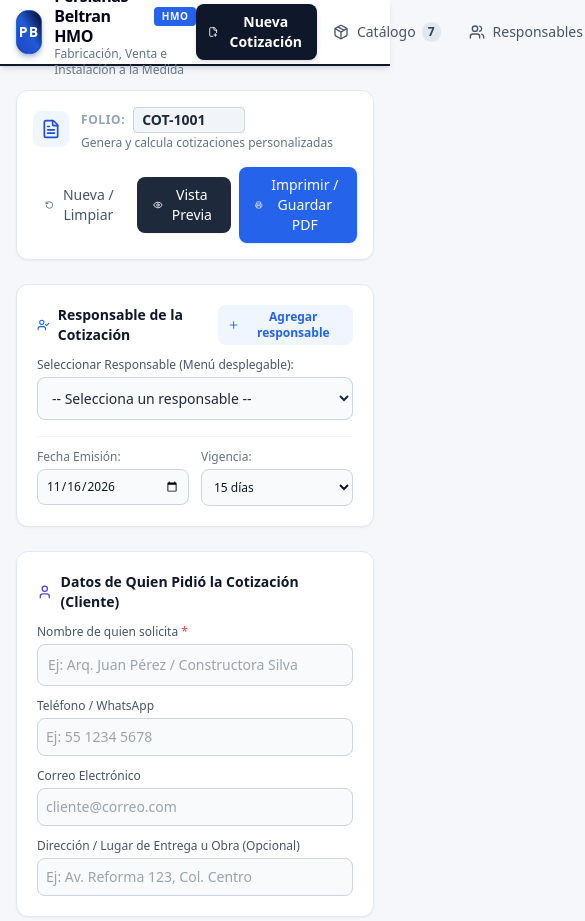
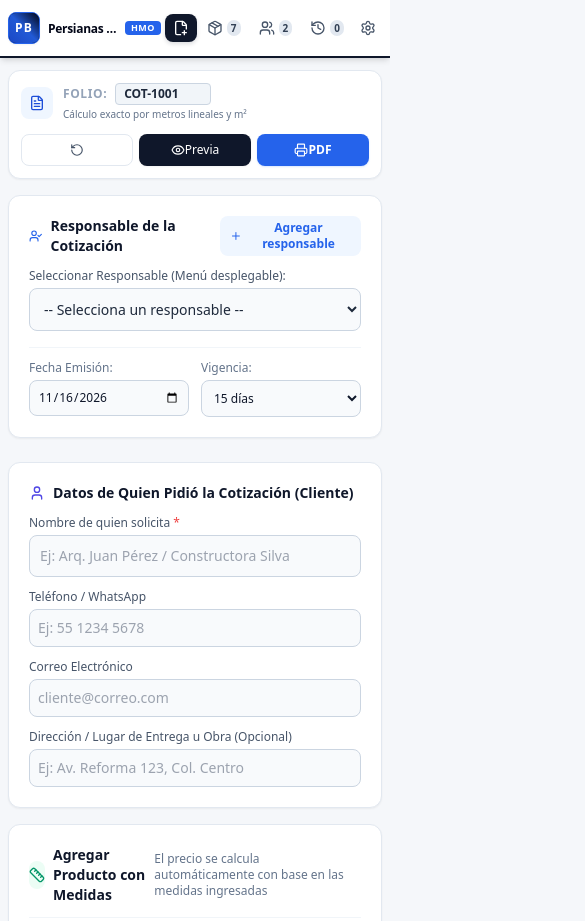
Before and after one commit to Marcolau16/persianas-beltran, a plain HTML site: page index.html in a window 390 px wide. Shown: the top 921 px of the page, 585 px wide, since content can reach past the window. Drawn offline with nearby package versions, Linux system fonts and the light colour scheme.

Commit message:
Optimize 100% mobile responsive layout and prevent horizontal overflow

```diff
--- a/index.html
+++ b/index.html
@@ -28,52 +28,52 @@
   </script>
   <!-- Lucide Icons -->
   <script src="https://unpkg.com/lucide@latest"></script>
-  <link rel="stylesheet" href="styles.css?v=2.1">
+  <link rel="stylesheet" href="styles.css?v=2.2">
 </head>
 <body class="bg-slate-100/70 text-slate-900 min-h-screen flex flex-col font-sans antialiased">
 
-  <!-- NAVBAR / HEADER (AZUL, BLANCO Y NEGRO) -->
-  <header class="bg-white border-b-2 border-slate-900 sticky top-0 z-30 shadow-md print:hidden">
-    <div class="max-w-7xl mx-auto px-4 sm:px-6 lg:px-8">
-      <div class="flex items-center justify-between h-16">
+  <!-- NAVBAR / HEADER (AZUL, BLANCO Y NEGRO - 100% RESPONSIVE MÓVIL) -->
+  <header class="bg-white border-b-2 border-slate-900 sticky top-0 z-30 shadow-md print:hidden w-full">
+    <div class="max-w-7xl mx-auto px-2 sm:px-4 lg:px-8">
+      <div class="flex items-center justify-between h-14 sm:h-16 gap-1">
 
         <!-- Logo & Titulo Persianas Beltran HMO -->
-        <div class="flex items-center space-x-3">
-          <div class="w-11 h-11 rounded-xl bg-slate-950 border border-blue-600 flex items-center justify-center text-white shadow-md shadow-blue-900/30 relative overflow-hidden group">
+        <div class="flex items-center space-x-2 sm:space-x-3 min-w-0 flex-shrink">
+          <div class="w-8 h-8 sm:w-10 sm:h-10 rounded-lg sm:rounded-xl bg-slate-950 border border-blue-600 flex-shrink-0 flex items-center justify-center text-white shadow-sm relative overflow-hidden">
             <div class="absolute inset-0 bg-gradient-to-tr from-blue-700 via-blue-600 to-slate-950 opacity-90"></div>
-            <span class="font-black text-sm tracking-widest text-white relative z-10">PB</span>
+            <span class="font-black text-xs sm:text-sm tracking-widest text-white relative z-10">PB</span>
           </div>
-          <div>
-            <div class="flex items-center space-x-2">
-              <h1 class="text-base sm:text-lg font-black text-slate-950 leading-tight tracking-tight" id="headerCompanyName">Persianas Beltran HMO</h1>
-              <span class="px-2 py-0.5 text-[10px] bg-blue-600 text-white font-extrabold rounded uppercase tracking-wider shadow-sm">HMO</span>
+          <div class="min-w-0">
+            <div class="flex items-center space-x-1 sm:space-x-2">
+              <h1 class="text-xs sm:text-base font-black text-slate-950 leading-tight tracking-tight truncate" id="headerCompanyName">Persianas Beltran HMO</h1>
+              <span class="px-1.5 py-0.2 text-[9px] bg-blue-600 text-white font-extrabold rounded uppercase tracking-wider flex-shrink-0">HMO</span>
             </div>
-            <p class="text-xs text-slate-500 font-medium">Fabricación, Venta e Instalación a la Medida</p>
+            <p class="text-[10px] sm:text-xs text-slate-500 font-medium hidden sm:block truncate">Fabricación, Venta e Instalación</p>
           </div>
         </div>
 
-        <!-- Navegación de Pestañas -->
-        <nav class="flex items-center space-x-1 sm:space-x-2">
-          <button onclick="switchTab('tab-cotizador')" id="btn-tab-cotizador" class="nav-btn active flex items-center px-3 py-2 rounded-lg text-sm font-medium transition-all">
-            <i data-lucide="file-plus-2" class="w-4 h-4 mr-2"></i>
-            <span>Nueva Cotización</span>
+        <!-- Navegación de Pestañas (Iconos compactos en celular, texto completo en tablet/PC) -->
+        <nav class="flex items-center space-x-0.5 sm:space-x-1 flex-shrink-0">
+          <button onclick="switchTab('tab-cotizador')" id="btn-tab-cotizador" class="nav-btn active flex items-center px-2 sm:px-3 py-1.5 sm:py-2 rounded-lg text-xs sm:text-sm font-medium transition-all" title="Nueva Cotización">
+            <i data-lucide="file-plus-2" class="w-4 h-4 md:mr-1.5"></i>
+            <span class="hidden md:inline">Cotizar</span>
           </button>
-          <button onclick="switchTab('tab-productos')" id="btn-tab-productos" class="nav-btn flex items-center px-3 py-2 rounded-lg text-sm font-medium transition-all">
-            <i data-lucide="package" class="w-4 h-4 mr-2"></i>
-            <span>Catálogo</span>
-            <span id="badge-products-count" class="ml-1.5 px-1.5 py-0.5 text-xs bg-slate-200 text-slate-700 rounded-full font-semibold">0</span>
+          <button onclick="switchTab('tab-productos')" id="btn-tab-productos" class="nav-btn flex items-center px-2 sm:px-3 py-1.5 sm:py-2 rounded-lg text-xs sm:text-sm font-medium transition-all" title="Catálogo de Productos">
+            <i data-lucide="package" class="w-4 h-4 md:mr-1"></i>
+            <span class="hidden md:inline">Catálogo</span>
+            <span id="badge-products-count" class="ml-1 px-1 py-0.2 text-[10px] bg-slate-200 text-slate-700 rounded-full font-bold">0</span>
           </button>
-          <button onclick="switchTab('tab-responsables')" id="btn-tab-responsables" class="nav-btn flex items-center px-3 py-2 rounded-lg text-sm font-medium transition-all">
-            <i data-lucide="users" class="w-4 h-4 mr-2"></i>
-            <span>Responsables</span>
-            <span id="badge-responsibles-count" class="ml-1.5 px-1.5 py-0.5 text-xs bg-slate-200 text-slate-700 rounded-full font-semibold">0</span>
+          <button onclick="switchTab('tab-responsables')" id="btn-tab-responsables" class="nav-btn flex items-center px-2 sm:px-3 py-1.5 sm:py-2 rounded-lg text-xs sm:text-sm font-medium transition-all" title="Responsables">
+            <i data-lucide="users" class="w-4 h-4 md:mr-1"></i>
+            <span class="hidden md:inline">Responsables</span>
+            <span id="badge-responsibles-count" class="ml-1 px-1 py-0.2 text-[10px] bg-slate-200 text-slate-700 rounded-full font-bold">0</span>
           </button>
-          <button onclick="switchTab('tab-historial')" id="btn-tab-historial" class="nav-btn flex items-center px-3 py-2 rounded-lg text-sm font-medium transition-all">
-            <i data-lucide="history" class="w-4 h-4 mr-2"></i>
-            <span>Historial</span>
-            <span id="badge-history-count" class="ml-1.5 px-1.5 py-0.5 text-xs bg-slate-200 text-slate-700 rounded-full font-semibold">0</span>
+          <button onclick="switchTab('tab-historial')" id="btn-tab-historial" class="nav-btn flex items-center px-2 sm:px-3 py-1.5 sm:py-2 rounded-lg text-xs sm:text-sm font-medium transition-all" title="Historial">
+            <i data-lucide="history" class="w-4 h-4 md:mr-1"></i>
+            <span class="hidden md:inline">Historial</span>
+            <span id="badge-history-count" class="ml-1 px-1 py-0.2 text-[10px] bg-slate-200 text-slate-700 rounded-full font-bold">0</span>
           </button>
-          <button onclick="switchTab('tab-config')" id="btn-tab-config" class="nav-btn flex items-center px-3 py-2 rounded-lg text-sm font-medium transition-all" title="Configuración de la Empresa">
+          <button onclick="switchTab('tab-config')" id="btn-tab-config" class="nav-btn flex items-center p-1.5 sm:p-2 rounded-lg text-xs sm:text-sm font-medium transition-all" title="Configuración">
             <i data-lucide="settings" class="w-4 h-4"></i>
           </button>
         </nav>
@@ -82,40 +82,40 @@
   </header>
 
   <!-- CONTENIDO PRINCIPAL -->
-  <main class="flex-1 max-w-7xl w-full mx-auto px-4 sm:px-6 lg:px-8 py-6 print:p-0 print:m-0 print:max-w-none">
+  <main class="flex-1 max-w-7xl w-full mx-auto px-2 sm:px-6 lg:px-8 py-3 sm:py-6 overflow-x-hidden">
 
     <!-- ========================================== -->
     <!-- PESTAÑA 1: NUEVA COTIZACIÓN                -->
     <!-- ========================================== -->
-    <div id="tab-cotizador" class="tab-content space-y-6">
+    <div id="tab-cotizador" class="tab-content space-y-4 sm:space-y-6">
 
-      <!-- Barra Superior de Acciones Rápidas -->
-      <div class="flex flex-wrap items-center justify-between gap-4 bg-white p-4 rounded-xl shadow-sm border border-slate-200">
-        <div class="flex items-center space-x-3">
-          <div class="bg-blue-50 text-blue-700 p-2 rounded-lg">
-            <i data-lucide="file-text" class="w-5 h-5"></i>
+      <!-- Barra Superior de Acciones Rápidas (Adaptable a celular) -->
+      <div class="flex flex-col sm:flex-row items-stretch sm:items-center justify-between gap-3 bg-white p-3 sm:p-4 rounded-xl shadow-sm border border-slate-200">
+        <div class="flex items-center space-x-2.5">
+          <div class="bg-blue-50 text-blue-700 p-2 rounded-lg flex-shrink-0">
+            <i data-lucide="file-text" class="w-4 h-4 sm:w-5 sm:h-5"></i>
           </div>
-          <div>
+          <div class="min-w-0">
             <div class="flex items-center space-x-2">
               <span class="text-xs uppercase tracking-wider font-semibold text-slate-400">Folio:</span>
-              <input type="text" id="quoteFolio" class="font-bold text-slate-800 bg-slate-100 px-2 py-0.5 rounded border border-slate-300 w-28 text-sm focus:bg-white focus:outline-blue-500" value="COT-1001">
+              <input type="text" id="quoteFolio" class="font-bold text-slate-800 bg-slate-100 px-2 py-0.5 rounded border border-slate-300 w-24 sm:w-28 text-xs sm:text-sm focus:bg-white focus:outline-blue-500" value="COT-1001">
             </div>
-            <p class="text-xs text-slate-500 mt-0.5">Genera y calcula cotizaciones personalizadas</p>
+            <p class="text-[10px] sm:text-xs text-slate-500 mt-0.5 truncate">Cálculo exacto por metros lineales y m²</p>
           </div>
         </div>
 
-        <div class="flex items-center space-x-2">
-          <button type="button" onclick="resetQuoteForm()" class="px-3 py-2 text-sm text-slate-600 hover:text-slate-800 hover:bg-slate-100 rounded-lg flex items-center transition">
-            <i data-lucide="rotate-ccw" class="w-4 h-4 mr-1.5"></i>
-            Nueva / Limpiar
+        <div class="grid grid-cols-3 sm:flex items-center gap-1.5 sm:space-x-2">
+          <button type="button" onclick="resetQuoteForm()" class="px-2 sm:px-3 py-2 text-xs sm:text-sm text-slate-600 hover:text-slate-800 hover:bg-slate-100 rounded-lg flex items-center justify-center transition border border-slate-200 sm:border-0 font-medium">
+            <i data-lucide="rotate-ccw" class="w-3.5 h-3.5 sm:mr-1.5"></i>
+            <span class="hidden xs:inline">Nueva</span>
           </button>
-          <button type="button" onclick="openPreviewModal()" class="px-4 py-2 text-sm bg-slate-800 hover:bg-slate-900 text-white rounded-lg flex items-center shadow-sm transition font-medium">
-            <i data-lucide="eye" class="w-4 h-4 mr-1.5"></i>
-            Vista Previa
+          <button type="button" onclick="openPreviewModal()" class="px-2 sm:px-4 py-2 text-xs sm:text-sm bg-slate-900 hover:bg-black text-white rounded-lg flex items-center justify-center shadow-sm transition font-medium">
+            <i data-lucide="eye" class="w-3.5 h-3.5 sm:mr-1.5"></i>
+            <span>Previa</span>
           </button>
-          <button type="button" onclick="printQuote()" class="px-4 py-2 text-sm bg-blue-600 hover:bg-blue-700 text-white rounded-lg flex items-center shadow-sm shadow-blue-500/20 transition font-medium">
-            <i data-lucide="printer" class="w-4 h-4 mr-1.5"></i>
-            Imprimir / Guardar PDF
+          <button type="button" onclick="printQuote()" class="px-2 sm:px-4 py-2 text-xs sm:text-sm bg-blue-600 hover:bg-blue-700 text-white rounded-lg flex items-center justify-center shadow-sm shadow-blue-500/20 transition font-bold">
+            <i data-lucide="printer" class="w-3.5 h-3.5 sm:mr-1.5"></i>
+            <span>PDF</span>
           </button>
         </div>
       </div>
@@ -273,30 +273,30 @@
             </div>
 
             <!-- CONTENEDOR M²: Ancho x Largo x Piezas -->
-            <div id="m2InputsContainer" class="grid grid-cols-3 gap-2">
+            <div id="m2InputsContainer" class="grid grid-cols-1 sm:grid-cols-3 gap-2">
               <div>
                 <label class="block text-[11px] font-semibold text-slate-700 mb-0.5" id="labelWidth">Ancho (m):</label>
-                <input type="number" id="dimWidth" step="0.01" min="0" placeholder="Ej: 2 (M de ancho)" oninput="calculateItemTotal()" class="w-full text-xs p-2 bg-white border border-slate-300 rounded-lg focus:ring-2 focus:ring-blue-500 font-medium">
+                <input type="number" id="dimWidth" step="0.01" min="0" placeholder="Ej: 2 (M de ancho)" oninput="calculateItemTotal()" class="w-full text-xs p-2.5 bg-white border border-slate-300 rounded-lg focus:ring-2 focus:ring-blue-500 font-medium">
               </div>
               <div>
                 <label class="block text-[11px] font-semibold text-slate-700 mb-0.5" id="labelLength">Largo (m):</label>
-                <input type="number" id="dimLength" step="0.01" min="0" placeholder="Ej: 2 (M de largo)" oninput="calculateItemTotal()" class="w-full text-xs p-2 bg-white border border-slate-300 rounded-lg focus:ring-2 focus:ring-blue-500 font-medium">
+                <input type="number" id="dimLength" step="0.01" min="0" placeholder="Ej: 2 (M de largo)" oninput="calculateItemTotal()" class="w-full text-xs p-2.5 bg-white border border-slate-300 rounded-lg focus:ring-2 focus:ring-blue-500 font-medium">
               </div>
               <div>
                 <label class="block text-[11px] font-semibold text-slate-700 mb-0.5">Piezas / Cantidad:</label>
-                <input type="number" id="dimQuantity" min="1" value="1" oninput="calculateItemTotal()" class="w-full text-xs p-2 bg-white border border-slate-300 rounded-lg focus:ring-2 focus:ring-blue-500 font-medium text-center">
+                <input type="number" id="dimQuantity" min="1" value="1" oninput="calculateItemTotal()" class="w-full text-xs p-2.5 bg-white border border-slate-300 rounded-lg focus:ring-2 focus:ring-blue-500 font-medium text-center">
               </div>
             </div>
 
             <!-- CONTENEDOR METRO LINEAL: Largo x Piezas -->
-            <div id="linealInputsContainer" class="grid grid-cols-2 gap-2 hidden">
+            <div id="linealInputsContainer" class="grid grid-cols-1 sm:grid-cols-2 gap-2 hidden">
               <div>
                 <label class="block text-[11px] font-semibold text-slate-700 mb-0.5" id="labelLinealLength">Largo (m):</label>
-                <input type="number" id="dimLinealLength" step="0.01" min="0" placeholder="Ej: 2 (M de largo)" oninput="calculateItemTotal()" class="w-full text-xs p-2 bg-white border border-slate-300 rounded-lg focus:ring-2 focus:ring-blue-500 font-medium">
+                <input type="number" id="dimLinealLength" step="0.01" min="0" placeholder="Ej: 2 (M de largo)" oninput="calculateItemTotal()" class="w-full text-xs p-2.5 bg-white border border-slate-300 rounded-lg focus:ring-2 focus:ring-blue-500 font-medium">
               </div>
               <div>
                 <label class="block text-[11px] font-semibold text-slate-700 mb-0.5">Tramos / Piezas:</label>
-                <input type="number" id="dimLinealQuantity" min="1" value="1" oninput="calculateItemTotal()" class="w-full text-xs p-2 bg-white border border-slate-300 rounded-lg focus:ring-2 focus:ring-blue-500 font-medium text-center">
+                <input type="number" id="dimLinealQuantity" min="1" value="1" oninput="calculateItemTotal()" class="w-full text-xs p-2.5 bg-white border border-slate-300 rounded-lg focus:ring-2 focus:ring-blue-500 font-medium text-center">
               </div>
             </div>
 
@@ -766,6 +766,6 @@
   </footer>
 
   <!-- Scripts -->
-  <script src="app.js?v=2.1"></script>
+  <script src="app.js?v=2.2"></script>
 </body>
 </html>
--- a/styles.css
+++ b/styles.css
@@ -4,6 +4,20 @@
 
 :root {
   font-family: 'Plus Jakarta Sans', system-ui, -apple-system, BlinkMacSystemFont, 'Segoe UI', Roboto, Oxygen, Ubuntu, Cantarell, sans-serif;
+}
+
+html, body {
+  width: 100%;
+  max-width: 100vw;
+  overflow-x: hidden !important;
+  margin: 0;
+  padding: 0;
+  -webkit-text-size-adjust: 100%;
+  box-sizing: border-box;
+}
+
+*, *::before, *::after {
+  box-sizing: border-box;
 }
 
 /* Nav Button States (Azul, Blanco y Negro) */
```
